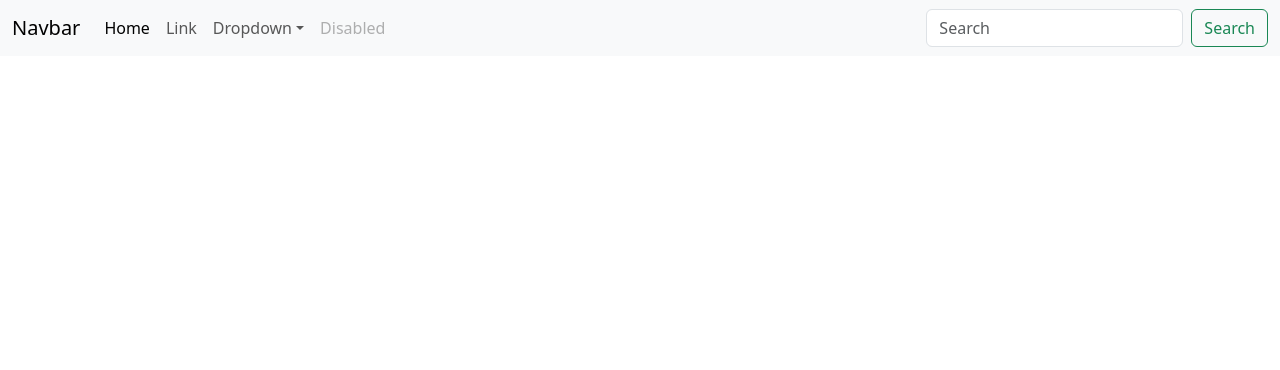
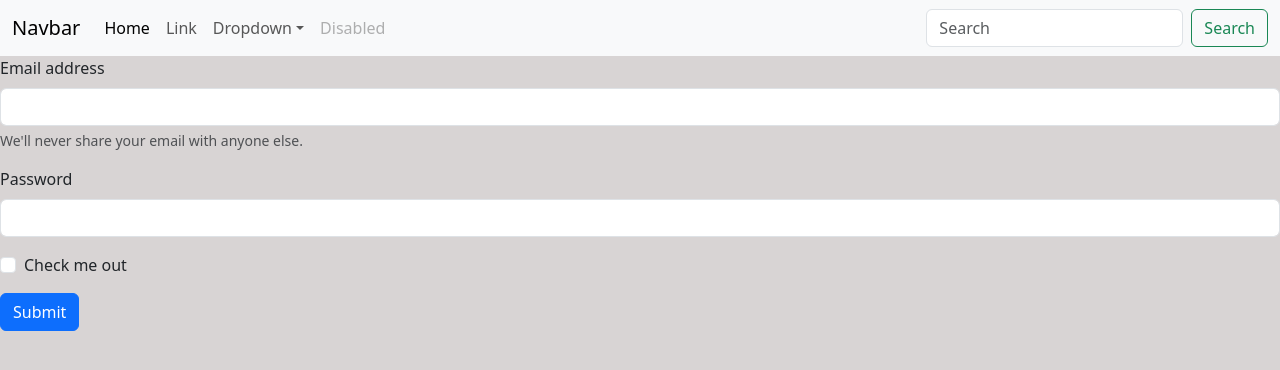
Before and after one commit to saurav-95-dev/React-Redux-CRUD, a React (Vite) app: page / in a window 1280 px wide. Shown: the top 370 px of the page. Built offline with nearby package versions, Linux system fonts and the light colour scheme.

Commit message:
Basic form added for CRUD-redux-toolkit

```diff
--- a/src/App.jsx
+++ b/src/App.jsx
@@ -1,5 +1,7 @@
-import React, { useEffect } from "react";
+import React, { useEffect  , useState} from "react";
 import Navbar from "./components/Navbar.jsx";
+import "./index.css"
+import Create from "./components/Create.jsx";
 
 
 export default function App(){
@@ -8,6 +10,7 @@
 
         <>
          <Navbar/>
+         <Create/>
         </>
 
     )
--- /dev/null
+++ b/src/components/Create.jsx
@@ -0,0 +1,25 @@
+import React from "react";
+
+export default function Create(){
+
+    return(
+       <div>
+        <form>
+  <div class="mb-3">
+    <label for="exampleInputEmail1" class="form-label">Email address</label>
+    <input type="email" class="form-control" id="exampleInputEmail1" aria-describedby="emailHelp"/>
+    <div id="emailHelp" class="form-text">We'll never share your email with anyone else.</div>
+  </div>
+  <div class="mb-3">
+    <label for="exampleInputPassword1" class="form-label">Password</label>
+    <input type="password" class="form-control" id="exampleInputPassword1"/>
+  </div>
+  <div class="mb-3 form-check">
+    <input type="checkbox" class="form-check-input" id="exampleCheck1"/>
+    <label class="form-check-label" for="exampleCheck1">Check me out</label>
+  </div>
+  <button type="submit" class="btn btn-primary">Submit</button>
+</form>
+       </div>
+    )
+}
--- a/src/components/Navbar.jsx
+++ b/src/components/Navbar.jsx
@@ -34,7 +34,7 @@
         </li>
       </ul>
       <form class="d-flex" role="search">
-        <input class="form-control me-2" type="search" placeholder="Search" aria-label="Search"/>
+        <input class="form-control me-2  " type="search" placeholder="Search" aria-label="Search"/>
         <button class="btn btn-outline-success" type="submit">Search</button>
       </form>
     </div>
--- a/src/index.css
+++ b/src/index.css
@@ -0,0 +1,3 @@
+body{
+    background-color: rgb(216, 212, 212);
+}
```
